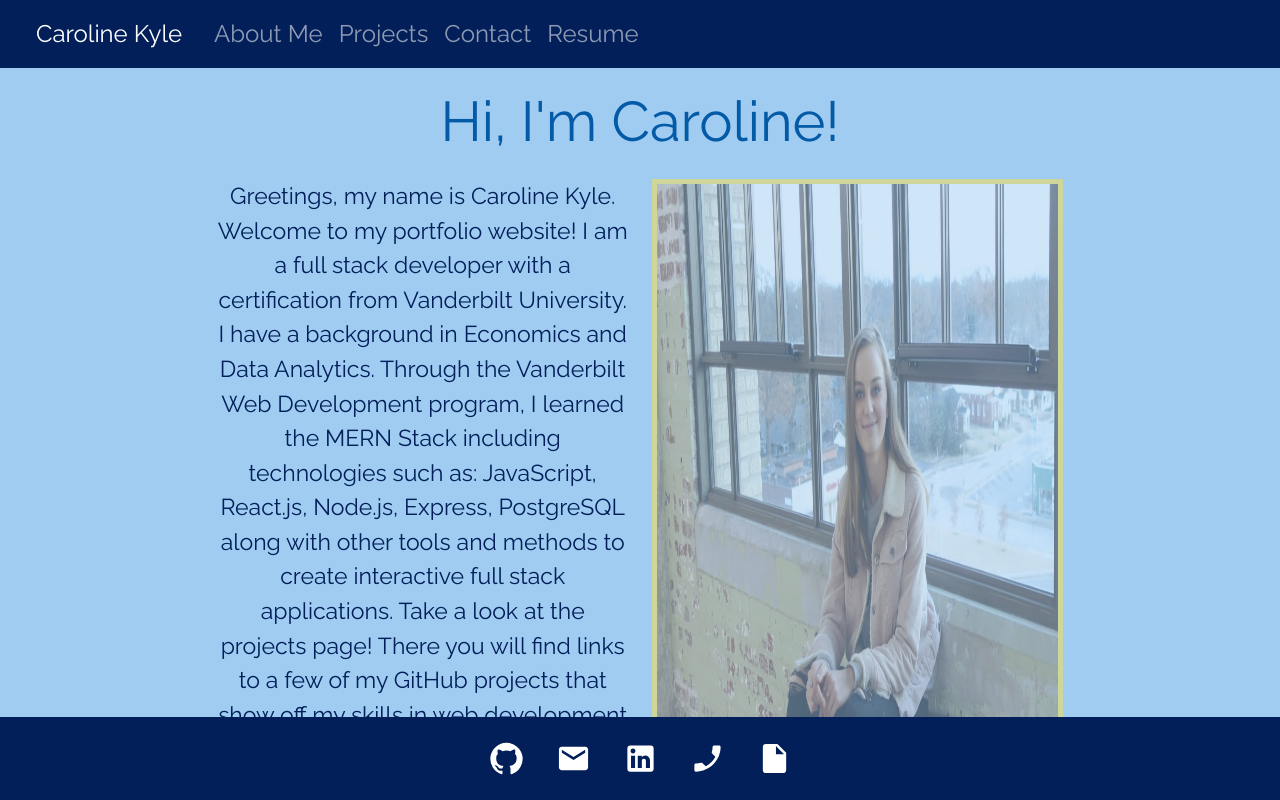
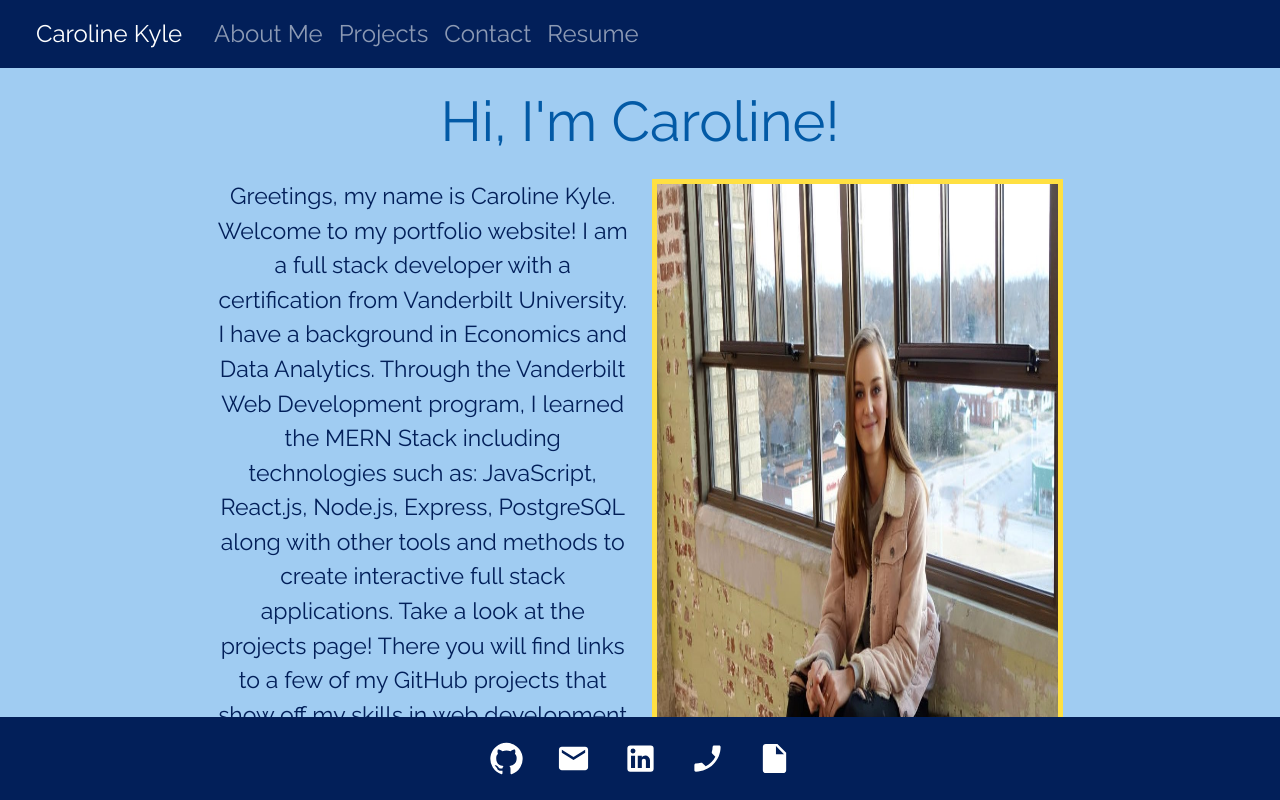
Before and after one commit to ckyle121/Portfolio-, a React (Create React App) app: page / in a window 1280 px wide. In both pictures the pointer is over the picture 857 px from the left and 575 px from the top of the page. Shown: the top 800 px of the page. Built offline with nearby package versions, Linux system fonts and the light colour scheme.

Commit message:
minor changes

```diff
--- a/src/index.css
+++ b/src/index.css
@@ -68,6 +68,10 @@ img:hover{
   height: 100%;
 }
 
+.bio-img:hover{
+  opacity: 1;
+}
+
 .bio-text {
   color: var(--darkblue);
   text-align: center;
```
Also changed, not shown: package.json (+7 -1 lines), 1 other file (tests, documents, lock files or other folders).
